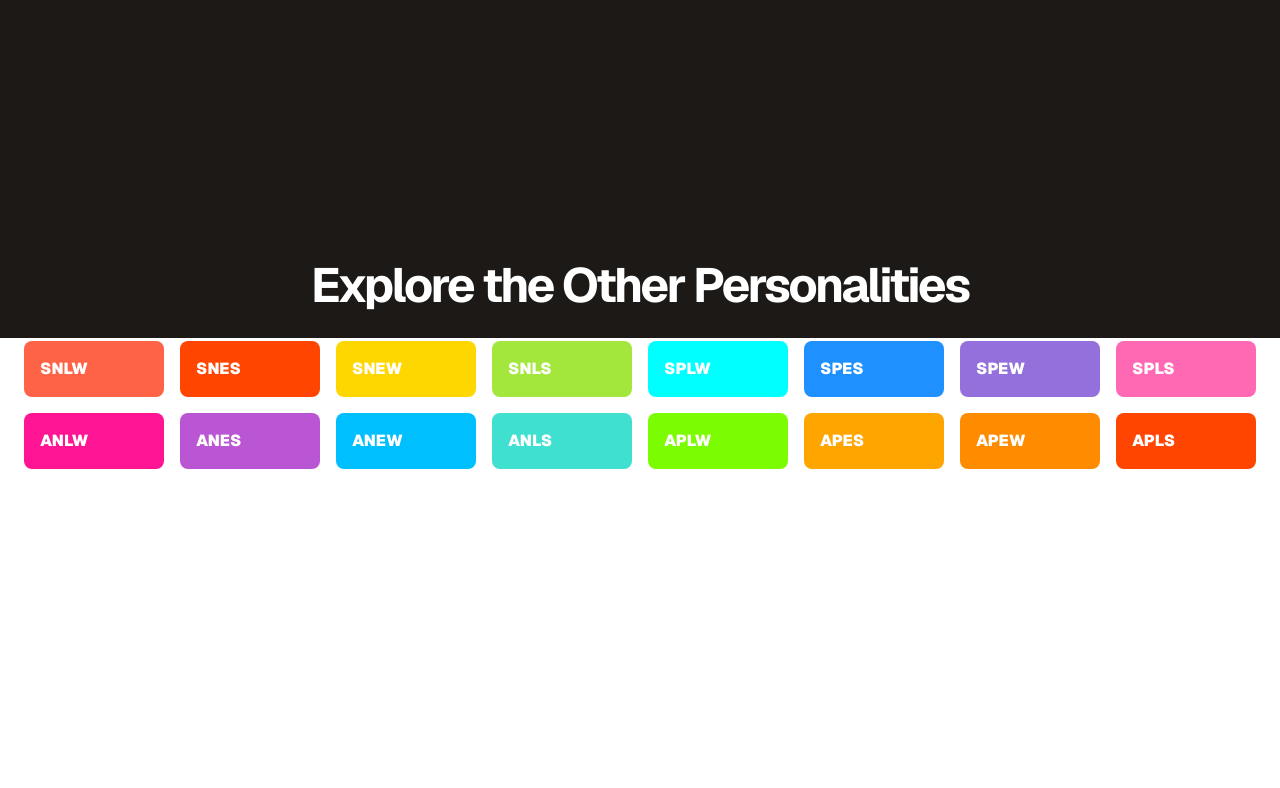
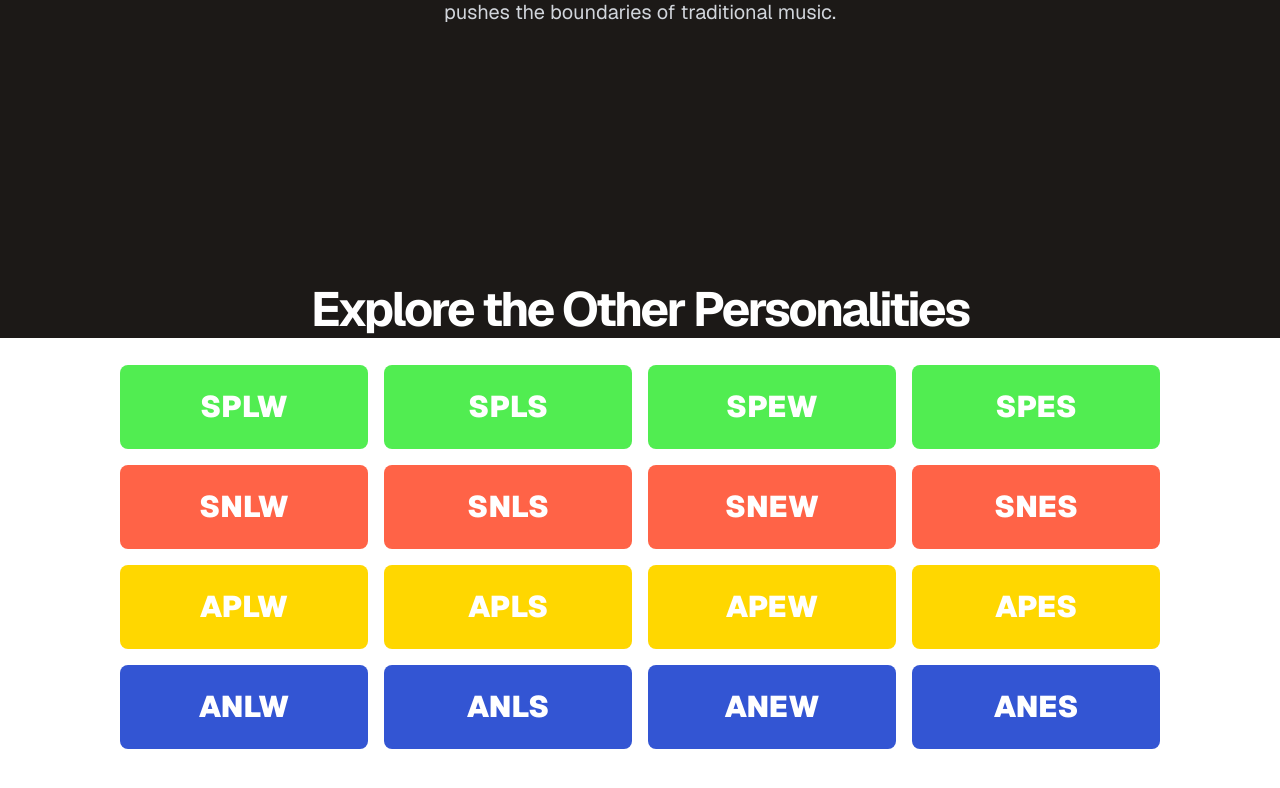
Before and after one commit to jamsterwes/music-personalities, a Next.js app: page / in a window 1280 px wide. Shown: the part 462-1250 px from the top of the page. Before the commit the page ends 1059 px from the top, so only its background shows below. Built offline with nearby package versions, Linux system fonts and the light colour scheme.

Commit message:
gonna redesign this, pls hold

```diff
--- a/src/app/layout.tsx
+++ b/src/app/layout.tsx
@@ -15,7 +15,7 @@ export default function RootLayout({
   return (
     <html lang="en">
       <body className={GeistSans.className}>
-        <main className="w-full h-full bg-stone-900">
+        <main className="w-full h-full flex flex-col items-center bg-stone-900">
           {children}
         </main>
       </body>
--- a/src/app/page.tsx
+++ b/src/app/page.tsx
@@ -1,13 +1,13 @@
+import PersonalityTypeLink, { getColor } from "@/components/PersonalityTypeLink"
 import Link from "next/link"
 
 export default function ResultsPage() {
   return (
     <>
       <section className="w-full py-12 md:py-24 lg:py-32">
-        <div className="container px-4 md:px-6">
         <div className="flex flex-col items-center space-y-4">
-            <h1 className="text-6xl font-black sm:text-8xl bg-[#FF6347] text-center px-5 rounded-md text-white">SPLS</h1>
-            <h2 className="text-3xl font-bold tracking-tighter sm:text-5xl text-[#FF4500]">
+          <h1 className="text-6xl mb-6 font-black sm:text-8xl bg-[#51ed51] text-center px-5 rounded-md text-white">SPLS</h1>
+          <h2 className="text-3xl font-bold tracking-tighter sm:text-5xl text-[#51ed51]">
             Synthetic Positive Lethargic Sounds
           </h2>
           <p className="max-w-[600px] text-gray-300 md:text-xl/relaxed lg:text-base/relaxed xl:text-xl/relaxed text-center">
@@ -16,61 +16,28 @@ export default function ResultsPage() {
             ambient soundscapes, and anything that pushes the boundaries of traditional music.
           </p>
         </div>
-        </div>
       </section>
-      <section className="container px-4 md:px-6 py-12 md:py-24 lg:py-32">
+      <section className="w-full px-4 md:px-6 py-12 md:py-24 lg:py-32">
         <h2 className="text-3xl font-bold tracking-tighter sm:text-5xl text-center mb-8 text-white">
           Explore the Other Personalities
         </h2>
-        <div className="grid grid-cols-2 sm:grid-cols-4 lg:grid-cols-8 gap-4">
-          <Link className="bg-[#FF6347] p-4 rounded-lg" href="#">
-            <h3 className="text-white font-black">SNLW</h3>
-          </Link>
-          <Link className="bg-[#FF4500] p-4 rounded-lg" href="#">
-            <h3 className="text-white font-black">SNES</h3>
-          </Link>
-          <Link className="bg-[#FFD700] p-4 rounded-lg" href="#">
-            <h3 className="text-white font-black">SNEW</h3>
-          </Link>
-          <Link className="bg-[#a3e73d] p-4 rounded-lg" href="#">
-            <h3 className="text-white font-black">SNLS</h3>
-          </Link>
-          <Link className="bg-[#00FFFF] p-4 rounded-lg" href="#">
-            <h3 className="text-white font-black">SPLW</h3>
-          </Link>
-          <Link className="bg-[#1E90FF] p-4 rounded-lg" href="#">
-            <h3 className="text-white font-black">SPES</h3>
-          </Link>
-          <Link className="bg-[#9370DB] p-4 rounded-lg" href="#">
-            <h3 className="text-white font-black">SPEW</h3>
-          </Link>
-          <Link className="bg-[#FF69B4] p-4 rounded-lg" href="#">
-            <h3 className="text-white font-black">SPLS</h3>
-          </Link>
-          <Link className="bg-[#FF1493] p-4 rounded-lg" href="#">
-            <h3 className="text-white font-black">ANLW</h3>
-          </Link>
-          <Link className="bg-[#BA55D3] p-4 rounded-lg" href="#">
-            <h3 className="text-white font-black">ANES</h3>
-          </Link>
-          <Link className="bg-[#00BFFF] p-4 rounded-lg" href="#">
-            <h3 className="text-white font-black">ANEW</h3>
-          </Link>
-          <Link className="bg-[#40E0D0] p-4 rounded-lg" href="#">
-            <h3 className="text-white font-black">ANLS</h3>
-          </Link>
-          <Link className="bg-[#7CFC00] p-4 rounded-lg" href="#">
-            <h3 className="text-white font-black">APLW</h3>
-          </Link>
-          <Link className="bg-[#FFA500] p-4 rounded-lg" href="#">
-            <h3 className="text-white font-black">APES</h3>
-          </Link>
-          <Link className="bg-[#FF8C00] p-4 rounded-lg" href="#">
-            <h3 className="text-white font-black">APEW</h3>
-          </Link>
-          <Link className="bg-[#FF4500] p-4 rounded-lg" href="#">
-            <h3 className="text-white font-black">APLS</h3>
-          </Link>
+        <div className="grid grid-cols-2 sm:grid-cols-4 gap-4 px-24">
+          <PersonalityTypeLink type="SPLW" />
+          <PersonalityTypeLink type="SPLS" />
+          <PersonalityTypeLink type="SPEW" />
+          <PersonalityTypeLink type="SPES" />
+          <PersonalityTypeLink type="SNLW" />
+          <PersonalityTypeLink type="SNLS" />
+          <PersonalityTypeLink type="SNEW" />
+          <PersonalityTypeLink type="SNES" />
+          <PersonalityTypeLink type="APLW" />
+          <PersonalityTypeLink type="APLS" />
+          <PersonalityTypeLink type="APEW" />
+          <PersonalityTypeLink type="APES" />
+          <PersonalityTypeLink type="ANLW" />
+          <PersonalityTypeLink type="ANLS" />
+          <PersonalityTypeLink type="ANEW" />
+          <PersonalityTypeLink type="ANES" />
         </div>
       </section>
     </>
--- /dev/null
+++ b/src/components/PersonalityTypeLink.tsx
@@ -0,0 +1,19 @@
+import Link from "next/link";
+
+export const getColor = (type: string) => {
+    if (type.startsWith("SP")) return "#51ed51";
+    if (type.startsWith("SN")) return "#FF6347";
+    if (type.startsWith("AP")) return "#FFD700";
+    if (type.startsWith("AN")) return "#3355D3";
+    return "#ffffff";
+};
+
+export default function PersonalityTypeLink({type}: {
+    type: string
+}) {
+    return (
+        <Link className="px-1 py-6 rounded-lg" href="#" style={{backgroundColor: getColor(type)}}>
+            <h3 className="text-white text-3xl text-center font-black">{type}</h3>
+        </Link>
+    );
+}
```
Lines whose indentation alone changed are shown as unchanged.
